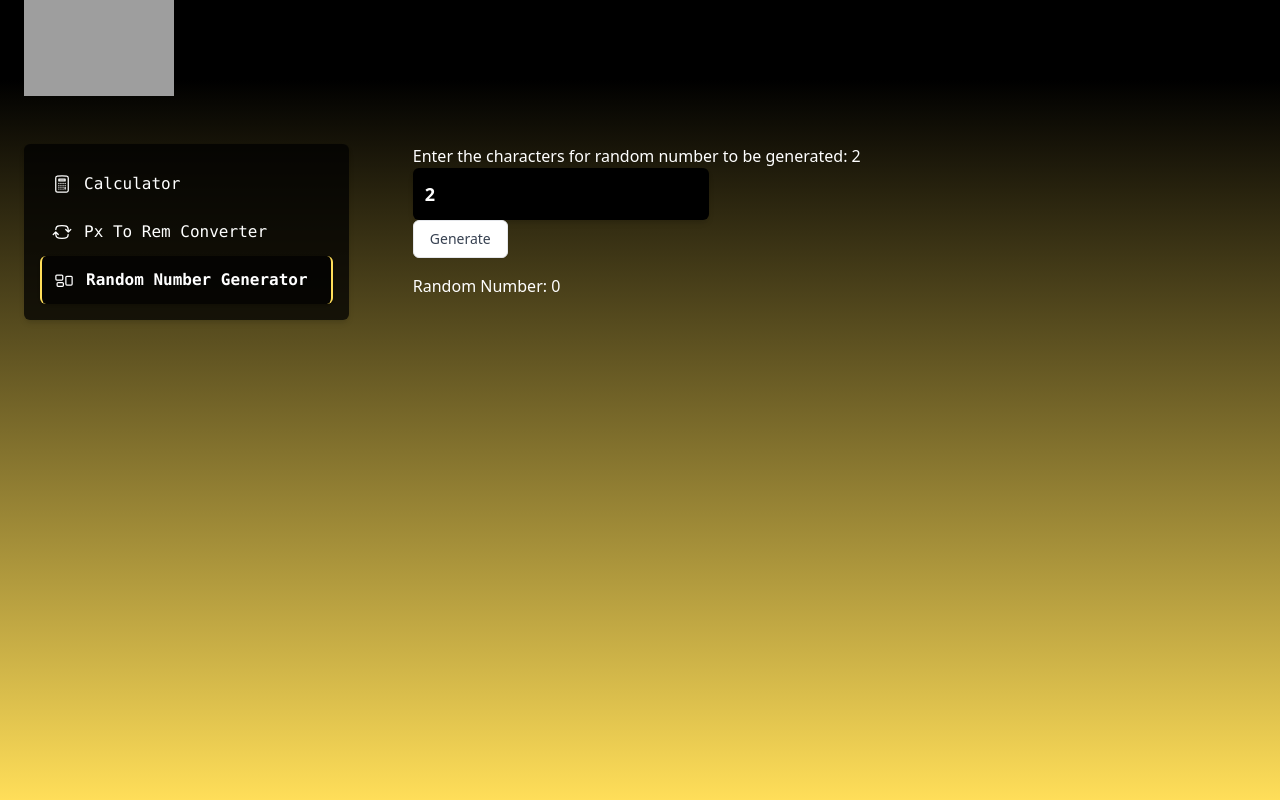
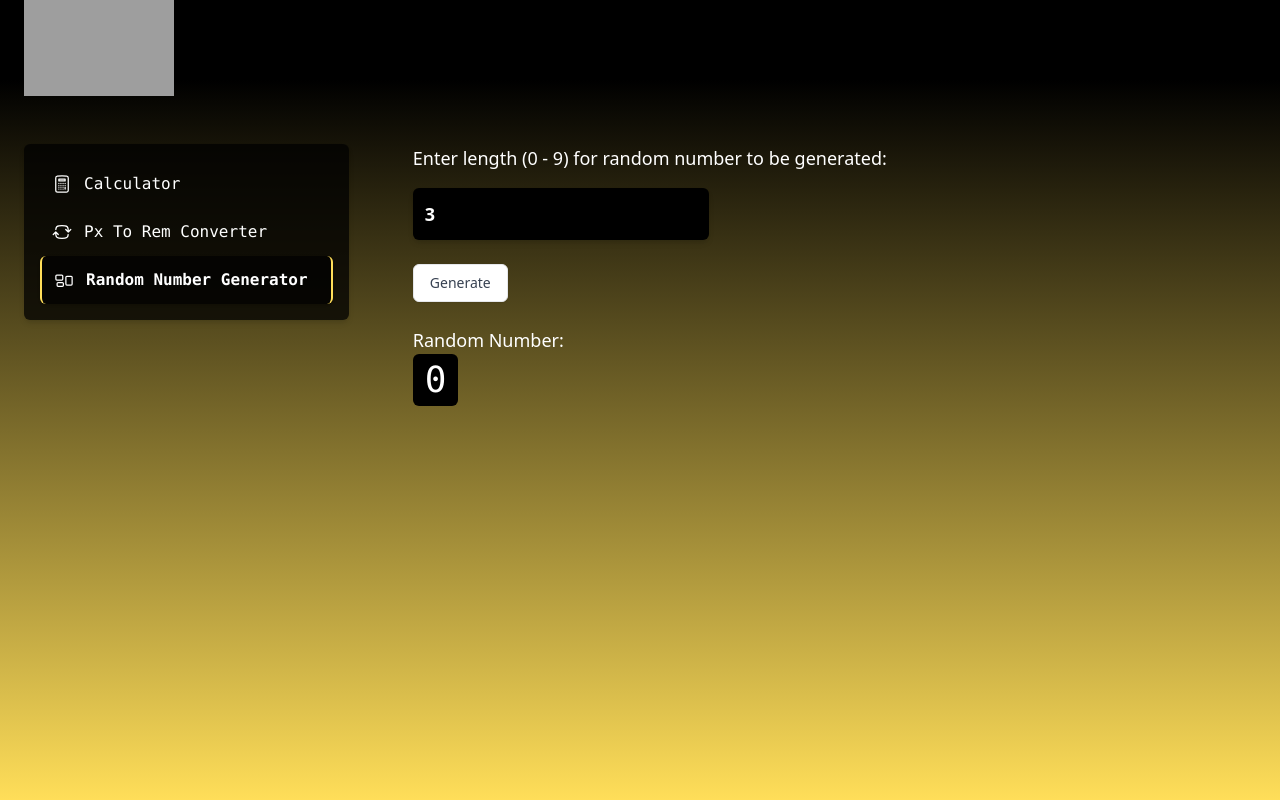
Before and after one commit to Manav-Kaushal/toolboxy, a Next.js app: page /random-number in a window 1280 px wide. Built offline with nearby package versions, Linux system fonts and the light colour scheme; grey boxes are pictures that could not be loaded.

Commit message:
updated random number generator

```diff
--- a/package.json
+++ b/package.json
@@ -12,6 +12,7 @@
     "next-seo": "^5.15.0",
     "react": "18.2.0",
     "react-dom": "18.2.0",
+    "react-hot-toast": "^2.4.0",
     "react-textfit": "^1.1.1",
     "zustand": "^4.1.5"
   },
--- a/pages/_app.tsx
+++ b/pages/_app.tsx
@@ -1,10 +1,12 @@
 import type { AppProps } from "next/app";
 import Layout from "@components/Layout";
+import { Toaster } from "react-hot-toast";
 import "../styles/globals.css";
 
 export default function MyApp({ Component, pageProps }: AppProps) {
   return (
     <Layout>
+      <Toaster />
       <Component {...pageProps} />
     </Layout>
   );
--- a/src/components/tools/RandomNumber/index.tsx
+++ b/src/components/tools/RandomNumber/index.tsx
@@ -1,49 +1,71 @@
 import { formatNumber } from "@utils/helpers";
-import React, { useMemo, useState } from "react";
+import useClipboard from "@utils/hooks/useClipboard";
+import React, { useEffect, useState } from "react";
+import { DocumentDuplicateIcon } from "@heroicons/react/24/outline";
+import toast from "react-hot-toast";
 
-type Props = {};
+const RandomNumber: React.FC = () => {
+  const [randomNumber, setRandomNumber] = useState("");
+  const [length, setLength] = useState(3);
+  const { copyToClipboard, isCopied } = useClipboard();
 
-const RandomNumber = (props: Props) => {
-  const [length, setLength] = useState<string>("2");
-
-  const [number, setNumber] = useState(0);
-
-  const handleChange = (e: React.ChangeEvent<HTMLInputElement>) => {
-    if (e.target.value < "6") {
-      setLength("6");
-    } else if (e.target.value > "10") {
-      setLength("10");
+  const generateRandomNumber = () => {
+    if (length > 0) {
+      let randomNum = "";
+      for (let i = 0; i < length; i++) {
+        randomNum += Math.floor(Math.random() * 10);
+      }
+      if (randomNum.startsWith("0")) {
+        randomNum = randomNum.slice(1);
+        randomNum = "1" + randomNum;
+      }
+      setRandomNumber(randomNum);
+    } else {
+      setRandomNumber("Please enter length");
     }
-    setLength(e.target.value);
   };
 
-  const generateNumber = () => {
-    const temp = Math.floor(Math.random() * 100 + 1);
-
-    setNumber(+temp);
-  };
+  useEffect(() => {
+    if (isCopied) {
+      toast.success("Copied To Clipboard");
+    }
+  }, [isCopied]);
 
   return (
-    <div>
-      <div>
-        <p>Enter the characters for random number to be generated: {length}</p>
+    <div className="space-y-6">
+      <div className="space-y-4">
+        <p className="text-lg">
+          Enter length (0 - 9) for random number to be generated:
+        </p>
         <input
-          type="text"
           name="length"
-          minLength={1}
-          maxLength={2}
+          type="number"
           value={length}
-          onChange={handleChange}
-          className="p-3 bg-app rounded-md font-bold focus:outline-none focus:ring-2 focus:shadow-xl shadow-md text-lg transition-200 focus:ring-app"
+          onChange={(e) => setLength(parseInt(e.target.value))}
+          className="p-3 text-lg font-bold rounded-md shadow-md bg-app focus:outline-none focus:ring-2 focus:shadow-xl transition-200 focus:ring-app"
+          autoComplete="off"
         />
       </div>
       <div>
-        <button className="btn" onClick={generateNumber}>
+        <button type="submit" className="btn" onClick={generateRandomNumber}>
           Generate
         </button>
       </div>
       <div className="mt-4">
-        <p>Random Number: {number}</p>
+        <div className="text-lg">
+          Random Number:{" "}
+          <div className="flex items-center space-x-2">
+            <pre className="py-1.5 px-3 text-4xl bg-app w-fit rounded-md">
+              {formatNumber(+randomNumber)}
+            </pre>
+            {randomNumber > "0" && (
+              <DocumentDuplicateIcon
+                className="w-10 h-10 p-2 transition-all duration-200 ease-in-out rounded-full cursor-pointer hover:bg-slate-900 active:w-9 active:h-9"
+                onClick={() => copyToClipboard(randomNumber)}
+              />
+            )}
+          </div>
+        </div>
       </div>
     </div>
   );
--- /dev/null
+++ b/src/utils/hooks/useClipboard.tsx
@@ -0,0 +1,29 @@
+import { useState, useEffect } from "react";
+
+const useClipboard = () => {
+  const [isCopied, setIsCopied] = useState(false);
+
+  const copyToClipboard = (str: string) => {
+    const textArea = document.createElement("textarea");
+    textArea.value = str;
+    document.body.appendChild(textArea);
+    textArea.select();
+    document.execCommand("copy");
+    textArea.remove();
+    setIsCopied(true);
+  };
+
+  useEffect(() => {
+    const timeoutId = setTimeout(() => {
+      setIsCopied(false);
+    }, 2000);
+
+    return () => {
+      clearTimeout(timeoutId);
+    };
+  }, [isCopied]);
+
+  return { copyToClipboard, isCopied };
+};
+
+export default useClipboard;
```
Also changed, not shown: 1 other file (tests, documents, lock files or other folders).
